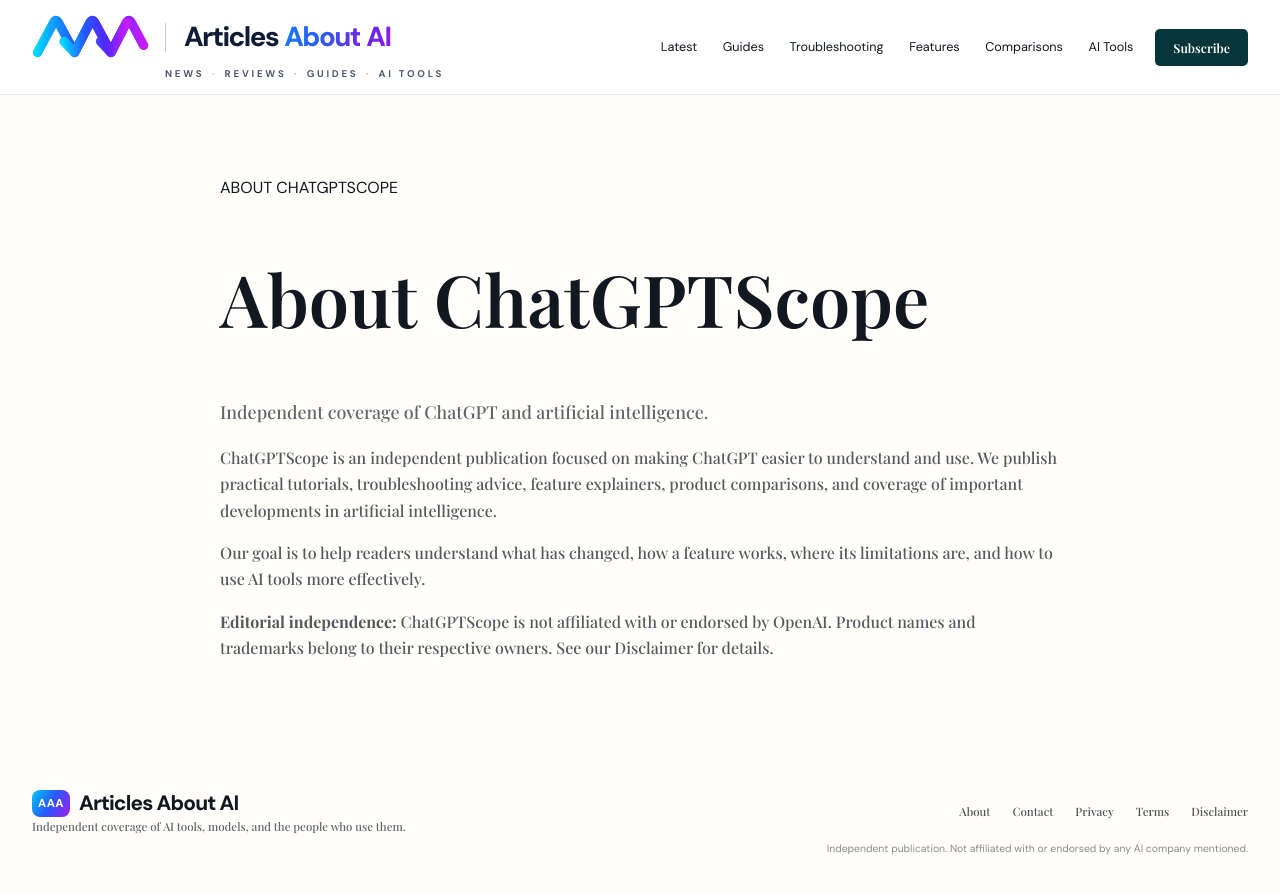
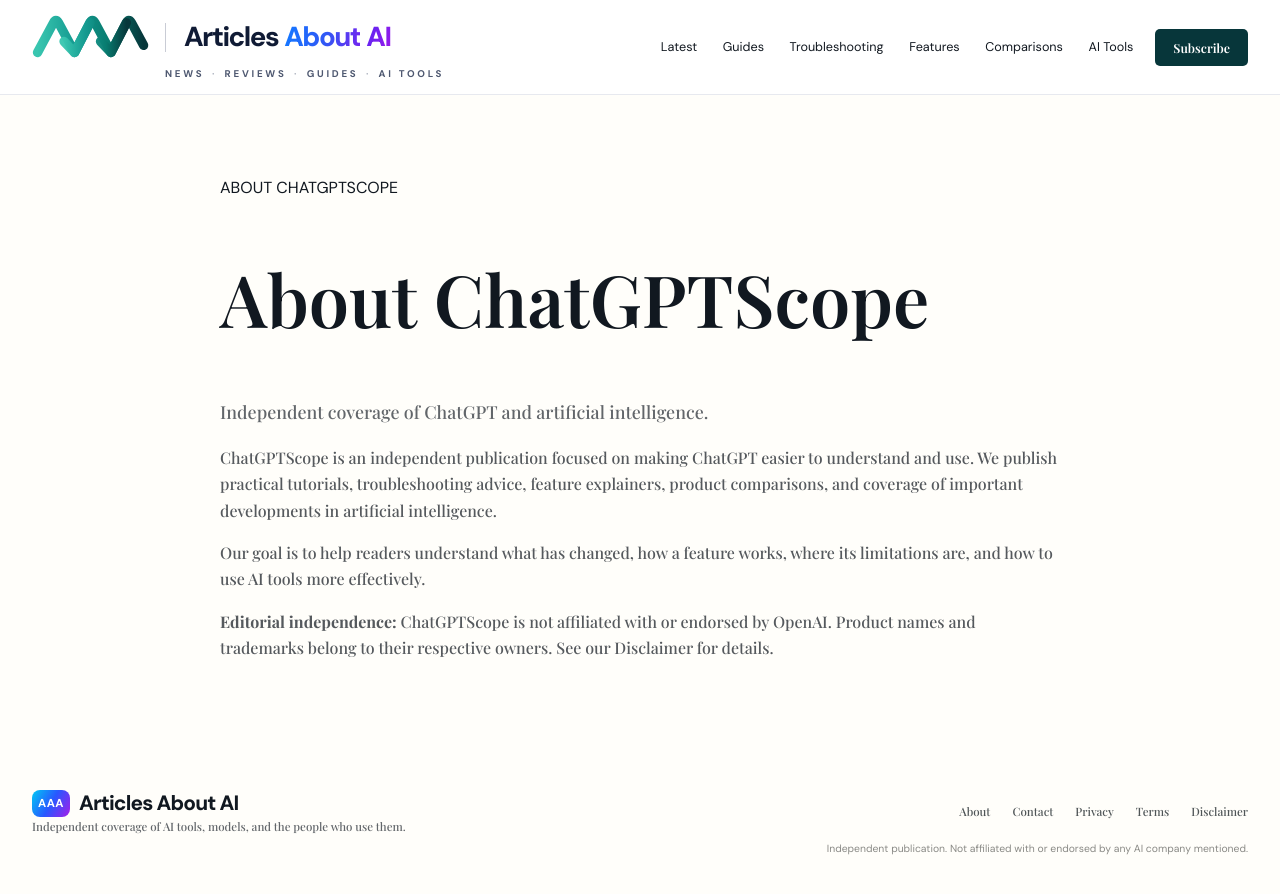
Before and after one commit to todaysnewsai/ChatGPTScope, a Jekyll site: the page built from about.md, in a window 1280 px wide. Shown: the top 894 px of the page. Built offline with Jekyll 4.4.1, drawn with Linux system fonts in a browser that asks for light colours.

Commit message:
Refine AAA logo colors to match editorial teal palette

```diff
--- a/_layouts/default.html
+++ b/_layouts/default.html
@@ -19,10 +19,10 @@
         <svg class="brand-symbol" viewBox="0 0 210 82" role="img" aria-label="AAA ribbon mark">
           <defs>
             <linearGradient id="aaa-gradient" x1="0%" y1="0%" x2="100%" y2="0%">
-              <stop offset="0%" stop-color="#00d4ff"/>
-              <stop offset="34%" stop-color="#2457ff"/>
-              <stop offset="67%" stop-color="#5427ff"/>
-              <stop offset="100%" stop-color="#c51cff"/>
+              <stop offset="0%" stop-color="#39c6b0"/>
+              <stop offset="34%" stop-color="#159b91"/>
+              <stop offset="67%" stop-color="#087c70"/>
+              <stop offset="100%" stop-color="#07363a"/>
             </linearGradient>
           </defs>
           <path d="M10 69 L39 15 Q43 7 48 15 L77 69 L105 15 Q109 7 114 15 L143 69 L171 15 Q175 7 180 15 L202 56" fill="none" stroke="url(#aaa-gradient)" stroke-width="17" stroke-linecap="round" stroke-linejoin="round"/>
```
